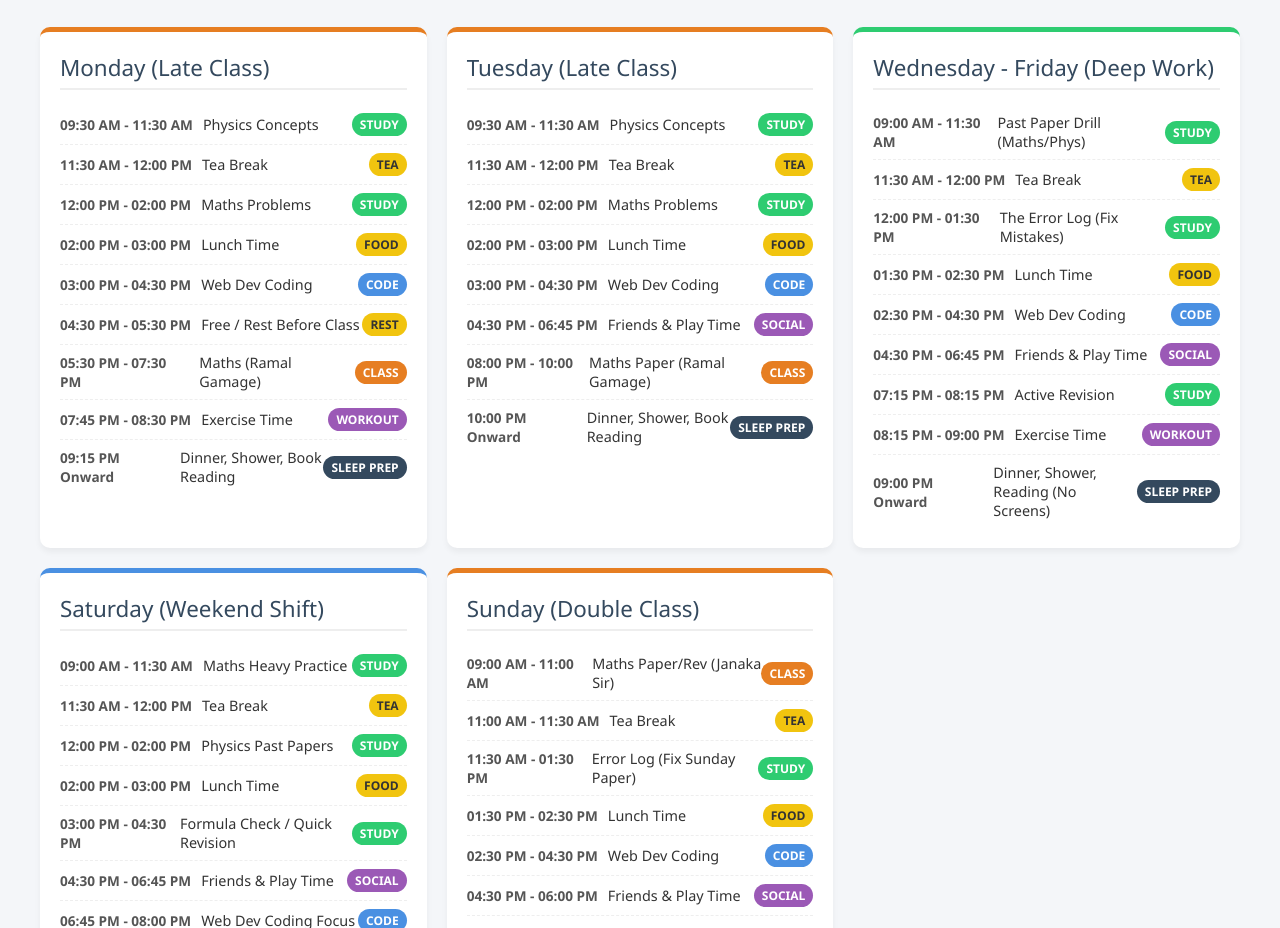
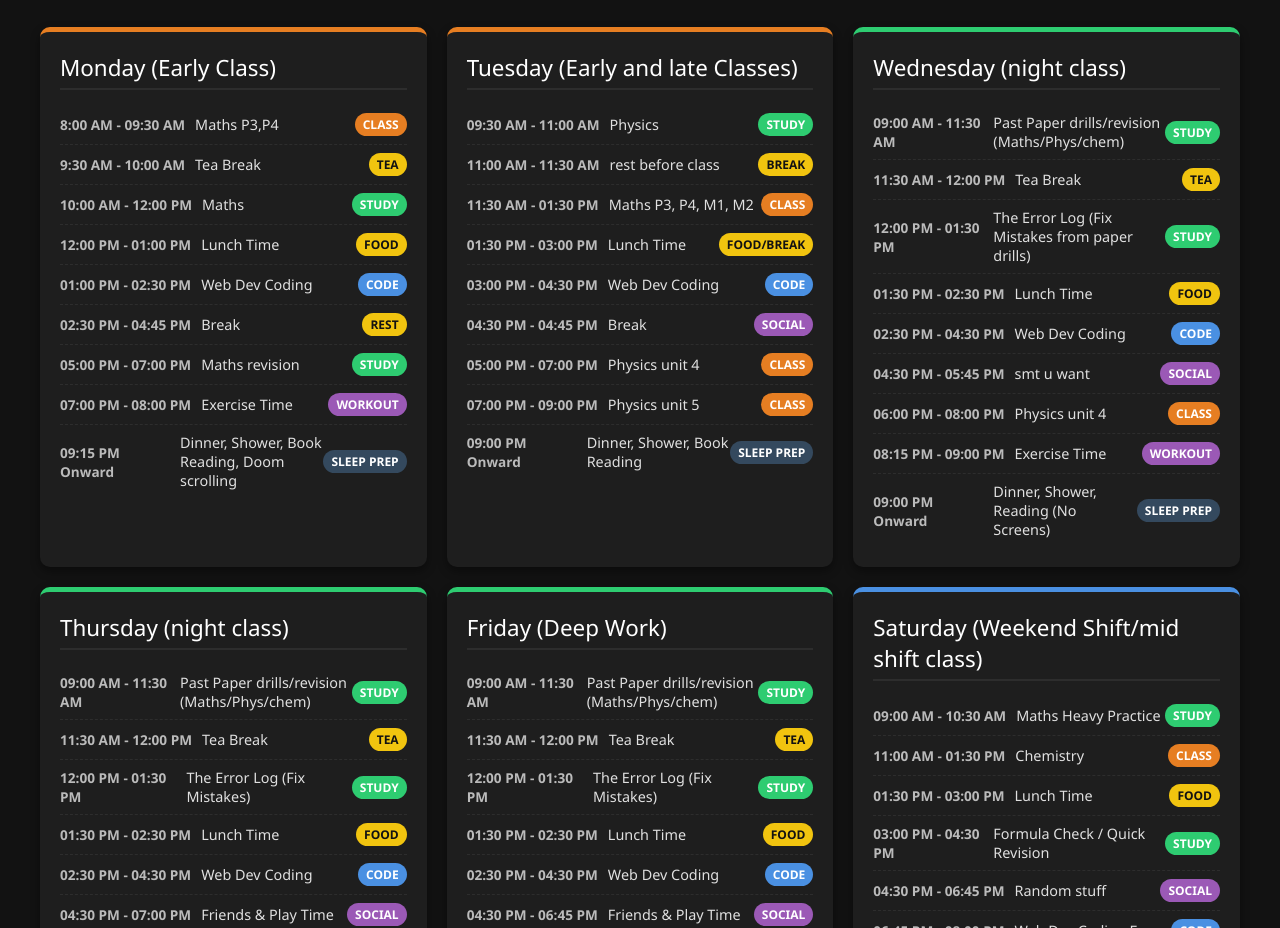
Before and after one commit to praveenbandaranayaka-coder/class-timetable, a plain HTML site: page index.html in a window 1280 px wide. Shown: the part 114-1042 px from the top of the page. Drawn offline with Linux system fonts and the light colour scheme.

Commit message:
Add files via upload

```diff
--- a/index.html
+++ b/index.html
@@ -3,20 +3,19 @@
 <head>
     <meta charset="UTF-8">
     <meta name="viewport" content="width=device-width, initial-scale=1.0">
-    <title>My Master Study & Coding Schedule</title>
+    <title>Master study timetable</title>
     <style>
-        :root {
-            --bg-color: #f4f6f9;
-            --card-bg: #ffffff;
-            --text-color: #333333;
+        :root{
+            --bg-color: #121212;
+            --card-bg: #1e1e1e;
+            --text-color: #e0e0e0;
             --primary: #4a90e2;
             --study: #2ecc71;
             --class-color: #e67e22;
             --fun: #9b59b6;
             --rest: #f1c40f;
-            --night: #34495e;
+            --night: #a0aab2;
         }
-
         body {
             font-family: 'Segoe UI', Tahoma, Geneva, Verdana, sans-serif;
             background-color: var(--bg-color);
@@ -31,12 +30,12 @@
         }
 
         h1 {
-            color: var(--night);
+            color: #ffffff;
             margin-bottom: 5px;
         }
 
         p {
-            color: #666;
+            color: #aaa;
             margin-top: 0;
         }
 
@@ -51,17 +50,17 @@
         .day-card {
             background-color: var(--card-bg);
             border-radius: 10px;
-            box-shadow: 0 4px 6px rgba(0,0,0,0.05);
+            box-shadow: 0 4px 10px rgba(0,0,0,0.4);
             padding: 20px;
             border-top: 5px solid var(--primary);
         }
 
         .day-title {
             font-size: 1.4rem;
-            color: var(--night);
+            color: #ffffff;
             margin-top: 0;
             margin-bottom: 15px;
-            border-bottom: 2px solid #eee;
+            border-bottom: 2px solid #2d2d2d;
             padding-bottom: 5px;
         }
 
@@ -70,7 +69,7 @@
             justify-content: space-between;
             align-items: center;
             padding: 8px 0;
-            border-bottom: 1px dashed #eee;
+            border-bottom: 1px dashed #2d2d2d;
         }
 
         .slot:last-child {
@@ -80,7 +79,7 @@
         .time {
             font-weight: 600;
             font-size: 0.85rem;
-            color: #555;
+            color: #bbbbbb;
             min-width: 110px;
         }
 
@@ -88,13 +87,14 @@
             flex-grow: 1;
             font-size: 0.9rem;
             padding-left: 10px;
+            color: #e0e0e0;
         }
 
         .badge {
             font-size: 0.75rem;
             padding: 3px 8px;
             border-radius: 12px;
-            color: white;
+            color: #ffffff;
             font-weight: bold;
             text-transform: uppercase;
             white-space: nowrap;
@@ -104,8 +104,8 @@
         .b-class { background-color: var(--class-color); }
         .b-code { background-color: var(--primary); }
         .b-fun { background-color: var(--fun); }
-        .b-rest { background-color: var(--rest); color: #333; }
-        .b-night { background-color: var(--night); }
+        .b-rest { background-color: var(--rest); color: #121212; }
+        .b-night { background-color: #34495e; }
 
         @media (max-width: 600px) {
             body { padding: 10px; }
@@ -115,19 +115,116 @@
     </style>
 </head>
 <body>
-
-    <header>
-        <h1>Oct/Nov IGCSE Master Schedule</h1>
-        <p>Goal: A in Maths & Physics | 6 Hours Productive Learning | Fix Sleep Schedule</p>
+      <header>
+        <h1>A2 | A/L Master Schedule</h1>
+        <p>Goal: 6 Hours Productive Learning | Fix Sleep Schedule</p>
     </header>
 
     <div class="container">
 
         <div class="day-card" style="border-top-color: var(--class-color);">
-            <div class="day-title">Monday (Late Class)</div>
+            <div class="day-title">Monday (Early Class)</div>
             <div class="slot">
-                <span class="time">09:30 AM - 11:30 AM</span>
-                <span class="activity">Physics Concepts</span>
+                <span class="time">8:00 AM - 09:30 AM</span>
+                <span class="activity">Maths P3,P4</span>
+                <span class="badge b-class">Class</span>
+            </div>
+            <div class="slot">
+                <span class="time">9:30 AM - 10:00 AM</span>
+                <span class="activity">Tea Break</span>
+                <span class="badge b-rest">Tea</span>
+            </div>
+            <div class="slot">
+                <span class="time">10:00 AM - 12:00 PM</span>
+                <span class="activity">Maths</span>
+                <span class="badge b-study">Study</span>
+            </div>
+            <div class="slot">
+                <span class="time">12:00 PM - 01:00 PM</span>
+                <span class="activity">Lunch Time</span>
+                <span class="badge b-rest">Food</span>
+            </div>
+            <div class="slot">
+                <span class="time">01:00 PM - 02:30 PM</span>
+                <span class="activity">Web Dev Coding</span>
+                <span class="badge b-code">Code</span>
+            </div>
+            <div class="slot">
+                <span class="time">02:30 PM - 04:45 PM</span>
+                <span class="activity">Break</span>
+                <span class="badge b-rest">Rest</span>
+            </div>
+            <div class="slot">
+                <span class="time">05:00 PM - 07:00 PM</span>
+                <span class="activity">Maths revision</span>
+                <span class="badge b-study">Study</span>
+            </div>
+            <div class="slot">
+                <span class="time">07:00 PM - 08:00 PM</span>
+                <span class="activity">Exercise Time</span>
+                <span class="badge b-fun">Workout</span>
+            </div>
+            <div class="slot">
+                <span class="time">09:15 PM Onward</span>
+                <span class="activity">Dinner, Shower, Book Reading, Doom scrolling</span>
+                <span class="badge b-night">Sleep Prep</span>
+            </div>
+        </div>
+
+        <div class="day-card" style="border-top-color: var(--class-color);">
+            <div class="day-title">Tuesday (Early and late Classes)</div>
+            <div class="slot">
+                <span class="time">09:30 AM - 11:00 AM</span>
+                <span class="activity">Physics</span>
+                <span class="badge b-study">Study</span>
+            </div>
+            <div class="slot">
+                <span class="time">11:00 AM - 11:30 AM</span>
+                <span class="activity">rest before class</span>
+                <span class="badge b-rest">Break</span>
+            </div>
+            <div class="slot">
+                <span class="time">11:30 AM - 01:30 PM</span>
+                <span class="activity">Maths P3, P4, M1, M2</span>
+                <span class="badge b-class">Class</span>
+            </div>
+            <div class="slot">
+                <span class="time">01:30 PM - 03:00 PM</span>
+                <span class="activity">Lunch Time</span>
+                <span class="badge b-rest">Food/Break</span>
+            </div>
+            <div class="slot">
+                <span class="time">03:00 PM - 04:30 PM</span>
+                <span class="activity">Web Dev Coding</span>
+                <span class="badge b-code">Code</span>
+            </div>
+            <div class="slot">
+                <span class="time">04:30 PM - 04:45 PM</span>
+                <span class="activity">Break</span>
+                <span class="badge b-fun">Social</span>
+            </div>
+            <div class="slot">
+                <span class="time">05:00 PM - 07:00 PM</span>
+                <span class="activity">Physics unit 4</span>
+                <span class="badge b-class">Class</span>
+            </div>
+            <div class="slot">
+                <span class="time">07:00 PM - 09:00 PM</span>
+                <span class="activity">Physics unit 5</span>
+                <span class="badge b-class">Class</span>
+            </div>
+            <div class="slot">
+                <span class="time">09:00 PM Onward</span>
+                <span class="activity">Dinner, Shower, Book Reading</span>
+                <span class="badge b-night">Sleep Prep</span>
+            </div>
+        </div>
+
+        <div class="day-card" style="border-top-color: var(--study);">
+            <div class="day-title">Wednesday (night class)</div>
+            <div class="slot">
+                <span class="time">09:00 AM - 11:30 AM</span>
+                <span class="activity">Past Paper drills/revision (Maths/Phys/chem)</span>
                 <span class="badge b-study">Study</span>
             </div>
             <div class="slot">
@@ -136,47 +233,47 @@
                 <span class="badge b-rest">Tea</span>
             </div>
             <div class="slot">
-                <span class="time">12:00 PM - 02:00 PM</span>
-                <span class="activity">Maths Problems</span>
+                <span class="time">12:00 PM - 01:30 PM</span>
+                <span class="activity">The Error Log (Fix Mistakes from paper drills)</span>
                 <span class="badge b-study">Study</span>
             </div>
             <div class="slot">
-                <span class="time">02:00 PM - 03:00 PM</span>
+                <span class="time">01:30 PM - 02:30 PM</span>
                 <span class="activity">Lunch Time</span>
                 <span class="badge b-rest">Food</span>
             </div>
             <div class="slot">
-                <span class="time">03:00 PM - 04:30 PM</span>
+                <span class="time">02:30 PM - 04:30 PM</span>
                 <span class="activity">Web Dev Coding</span>
                 <span class="badge b-code">Code</span>
             </div>
             <div class="slot">
-                <span class="time">04:30 PM - 05:30 PM</span>
-                <span class="activity">Free / Rest Before Class</span>
-                <span class="badge b-rest">Rest</span>
+                <span class="time">04:30 PM - 05:45 PM</span>
+                <span class="activity">smt u want</span>
+                <span class="badge b-fun">Social</span>
             </div>
             <div class="slot">
-                <span class="time">05:30 PM - 07:30 PM</span>
-                <span class="activity">Maths (Ramal Gamage)</span>
+                <span class="time">06:00 PM - 08:00 PM</span>
+                <span class="activity">Physics unit 4</span>
                 <span class="badge b-class">Class</span>
             </div>
             <div class="slot">
-                <span class="time">07:45 PM - 08:30 PM</span>
+                <span class="time">08:15 PM - 09:00 PM</span>
                 <span class="activity">Exercise Time</span>
                 <span class="badge b-fun">Workout</span>
             </div>
             <div class="slot">
-                <span class="time">09:15 PM Onward</span>
-                <span class="activity">Dinner, Shower, Book Reading</span>
+                <span class="time">09:00 PM Onward</span>
+                <span class="activity">Dinner, Shower, Reading (No Screens)</span>
                 <span class="badge b-night">Sleep Prep</span>
             </div>
         </div>
 
-        <div class="day-card" style="border-top-color: var(--class-color);">
-            <div class="day-title">Tuesday (Late Class)</div>
+        <div class="day-card" style="border-top-color: var(--study);">
+            <div class="day-title">Thursday (night class)</div>
             <div class="slot">
-                <span class="time">09:30 AM - 11:30 AM</span>
-                <span class="activity">Physics Concepts</span>
+                <span class="time">09:00 AM - 11:30 AM</span>
+                <span class="activity">Past Paper drills/revision (Maths/Phys/chem)</span>
                 <span class="badge b-study">Study</span>
             </div>
             <div class="slot">
@@ -185,42 +282,47 @@
                 <span class="badge b-rest">Tea</span>
             </div>
             <div class="slot">
-                <span class="time">12:00 PM - 02:00 PM</span>
-                <span class="activity">Maths Problems</span>
+                <span class="time">12:00 PM - 01:30 PM</span>
+                <span class="activity">The Error Log (Fix Mistakes)</span>
                 <span class="badge b-study">Study</span>
             </div>
             <div class="slot">
-                <span class="time">02:00 PM - 03:00 PM</span>
+                <span class="time">01:30 PM - 02:30 PM</span>
                 <span class="activity">Lunch Time</span>
                 <span class="badge b-rest">Food</span>
             </div>
             <div class="slot">
-                <span class="time">03:00 PM - 04:30 PM</span>
+                <span class="time">02:30 PM - 04:30 PM</span>
                 <span class="activity">Web Dev Coding</span>
                 <span class="badge b-code">Code</span>
             </div>
             <div class="slot">
-                <span class="time">04:30 PM - 06:45 PM</span>
+                <span class="time">04:30 PM - 07:00 PM</span>
                 <span class="activity">Friends & Play Time</span>
                 <span class="badge b-fun">Social</span>
             </div>
             <div class="slot">
-                <span class="time">08:00 PM - 10:00 PM</span>
-                <span class="activity">Maths Paper (Ramal Gamage)</span>
+                <span class="time">07:15 PM - 07:45 PM</span>
+                <span class="activity">Light Revision</span>
+                <span class="badge b-study">Study</span>
+            </div>
+            <div class="slot">
+                <span class="time">08:00 PM - 09:30 PM</span>
+                <span class="activity">Physics 4-5</span>
                 <span class="badge b-class">Class</span>
             </div>
             <div class="slot">
-                <span class="time">10:00 PM Onward</span>
-                <span class="activity">Dinner, Shower, Book Reading</span>
+                <span class="time">09:30 PM Onward</span>
+                <span class="activity">Exercise, Dinner, Shower, Reading (No Screens)</span>
                 <span class="badge b-night">Sleep Prep</span>
             </div>
         </div>
 
         <div class="day-card" style="border-top-color: var(--study);">
-            <div class="day-title">Wednesday - Friday (Deep Work)</div>
+            <div class="day-title">Friday (Deep Work)</div>
             <div class="slot">
                 <span class="time">09:00 AM - 11:30 AM</span>
-                <span class="activity">Past Paper Drill (Maths/Phys)</span>
+                <span class="activity">Past Paper drills/revision (Maths/Phys/chem)</span>
                 <span class="badge b-study">Study</span>
             </div>
             <div class="slot">
@@ -266,24 +368,19 @@
         </div>
 
         <div class="day-card" style="border-top-color: var(--primary);">
-            <div class="day-title">Saturday (Weekend Shift)</div>
+            <div class="day-title">Saturday (Weekend Shift/mid shift class)</div>
             <div class="slot">
-                <span class="time">09:00 AM - 11:30 AM</span>
+                <span class="time">09:00 AM - 10:30 AM</span>
                 <span class="activity">Maths Heavy Practice</span>
                 <span class="badge b-study">Study</span>
             </div>
             <div class="slot">
-                <span class="time">11:30 AM - 12:00 PM</span>
-                <span class="activity">Tea Break</span>
-                <span class="badge b-rest">Tea</span>
+                <span class="time">11:00 AM - 01:30 PM</span>
+                <span class="activity">Chemistry</span>
+                <span class="badge b-class">Class</span>
             </div>
             <div class="slot">
-                <span class="time">12:00 PM - 02:00 PM</span>
-                <span class="activity">Physics Past Papers</span>
-                <span class="badge b-study">Study</span>
-            </div>
-            <div class="slot">
-                <span class="time">02:00 PM - 03:00 PM</span>
+                <span class="time">01:30 PM - 03:00 PM</span>
                 <span class="activity">Lunch Time</span>
                 <span class="badge b-rest">Food</span>
             </div>
@@ -294,7 +391,7 @@
             </div>
             <div class="slot">
                 <span class="time">04:30 PM - 06:45 PM</span>
-                <span class="activity">Friends & Play Time</span>
+                <span class="activity">Random stuff</span>
                 <span class="badge b-fun">Social</span>
             </div>
             <div class="slot">
@@ -315,44 +412,44 @@
         </div>
 
         <div class="day-card" style="border-top-color: var(--class-color);">
-            <div class="day-title">Sunday (Double Class)</div>
+            <div class="day-title">Sunday (morning Class)</div>
             <div class="slot">
-                <span class="time">09:00 AM - 11:00 AM</span>
-                <span class="activity">Maths Paper/Rev (Janaka Sir)</span>
+                <span class="time">10:00 AM - 12:30 PM</span>
+                <span class="activity">Physics</span>
                 <span class="badge b-class">Class</span>
             </div>
             <div class="slot">
-                <span class="time">11:00 AM - 11:30 AM</span>
+                <span class="time">12:30 PM - 01:00 PM</span>
                 <span class="activity">Tea Break</span>
                 <span class="badge b-rest">Tea</span>
             </div>
             <div class="slot">
-                <span class="time">11:30 AM - 01:30 PM</span>
+                <span class="time">01:00 PM - 02:30 PM</span>
                 <span class="activity">Error Log (Fix Sunday Paper)</span>
                 <span class="badge b-study">Study</span>
             </div>
             <div class="slot">
-                <span class="time">01:30 PM - 02:30 PM</span>
+                <span class="time">02:30 PM - 04:30 PM</span>
                 <span class="activity">Lunch Time</span>
                 <span class="badge b-rest">Food</span>
             </div>
             <div class="slot">
-                <span class="time">02:30 PM - 04:30 PM</span>
+                <span class="time">04:30 PM - 05:30 PM</span>
                 <span class="activity">Web Dev Coding</span>
                 <span class="badge b-code">Code</span>
             </div>
             <div class="slot">
-                <span class="time">04:30 PM - 06:00 PM</span>
-                <span class="activity">Friends & Play Time</span>
+                <span class="time">05:30 PM - 07:00 PM</span>
+                <span class="activity">smt random free</span>
                 <span class="badge b-fun">Social</span>
             </div>
             <div class="slot">
-                <span class="time">06:00 PM - 08:00 PM</span>
-                <span class="activity">Physics Class (New Physics Sir)</span>
-                <span class="badge b-class">Class</span>
+                <span class="time">07:00 PM - 08:30 PM</span>
+                <span class="activity">Physics</span>
+                <span class="badge b-study">Study</span>
             </div>
             <div class="slot">
-                <span class="time">08:15 PM - 09:00 PM</span>
+                <span class="time">08:30 PM - 09:30 PM</span>
                 <span class="activity">Exercise Time</span>
                 <span class="badge b-fun">Workout</span>
             </div>
@@ -364,6 +461,5 @@
         </div>
 
     </div>
-
 </body>
 </html>
```
